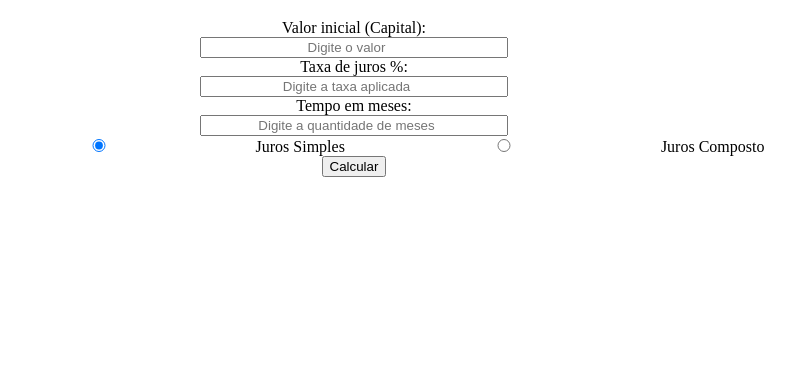
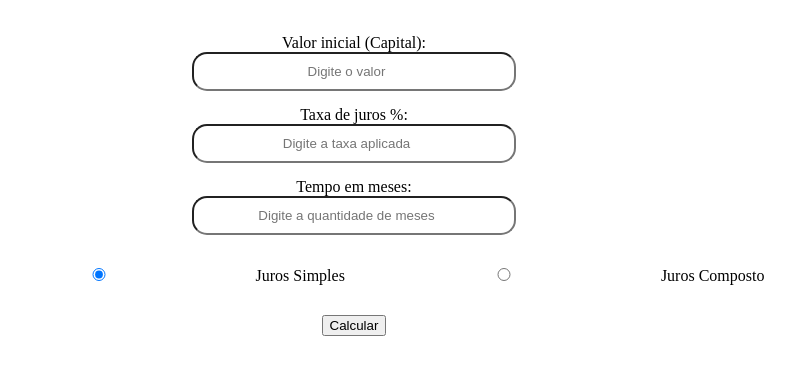
Before and after one commit to YanZinTS/CalculadoraJuros, a plain HTML site: page index.html in a window 1280 px wide. Shown: the part 61-436 px from the top of the page, without its empty margins (286-1081 px from the left). Drawn offline with Linux system fonts and the light colour scheme.

Commit message:
first commit

```diff
--- a/styles/style.css
+++ b/styles/style.css
@@ -12,4 +12,14 @@ form{
 
 input{
     width: 300px;
+    padding: 10px;
+    border-radius: 15px;
 }
+
+label{
+    margin-top: 15px;
+}
+
+#escolha{
+    padding: 30px;
+}
```
